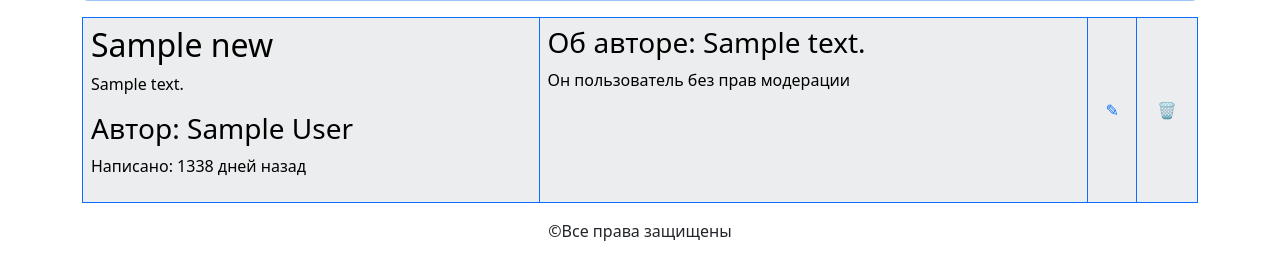
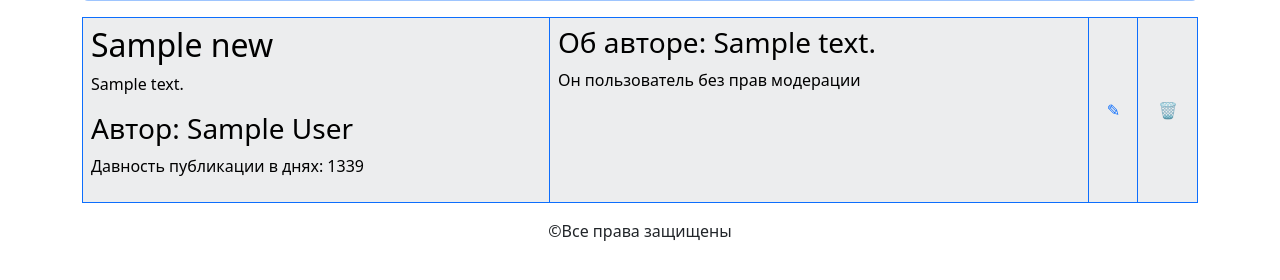
Before and after one commit to ipapMaster/pythonLessons, a Flask app: page / in a window 1280 px wide. Shown: the part 143-423 px from the top of the page. Run offline with Flask 3, Linux system fonts and the light colour scheme; tables that the repository leaves empty hold one stand-in row (values such as "Sample post").

Commit message:
News Date Visualization #3

```diff
--- a/main.py
+++ b/main.py
@@ -25,6 +25,10 @@ app.config['PERMANENT_SESSION_LIFETIME'] = datetime.timedelta(days=365)
 login_manager = LoginManager()
 login_manager.init_app(app)
 
+# добавляем собственные функции в шаблонизатор Jinja
+# для фильтрации, передавая day_diff как объект
+app.jinja_env.filters['retrieve_days'] = misc.day_diff
+
 
 # функция получения данных пользователя
 @login_manager.user_loader
@@ -46,7 +50,7 @@ def index():
     return render_template('index.html',
                            title='Главная страница',
                            username='Слушатель',
-                           news=news, days=days)
+                           news=news, today=today)
 
 
 @app.route('/test_cookie')
--- a/templates/index.html
+++ b/templates/index.html
@@ -9,7 +9,7 @@
                     <h2>{{ item.title }}</h2>
                     <p>{{ item.content }}</p>
                     <h3>Автор: {{ item.user.name }}</h3>
-                    <p>Написано: {{ days[loop.index0] }} назад</p>
+                    <p>Давность публикации в днях: {{ item.created_date | retrieve_days(today) }}</p>
                 </td>
                 <td>
                     <h3>Об авторе: {{ item.user.about }}</h3>
```
